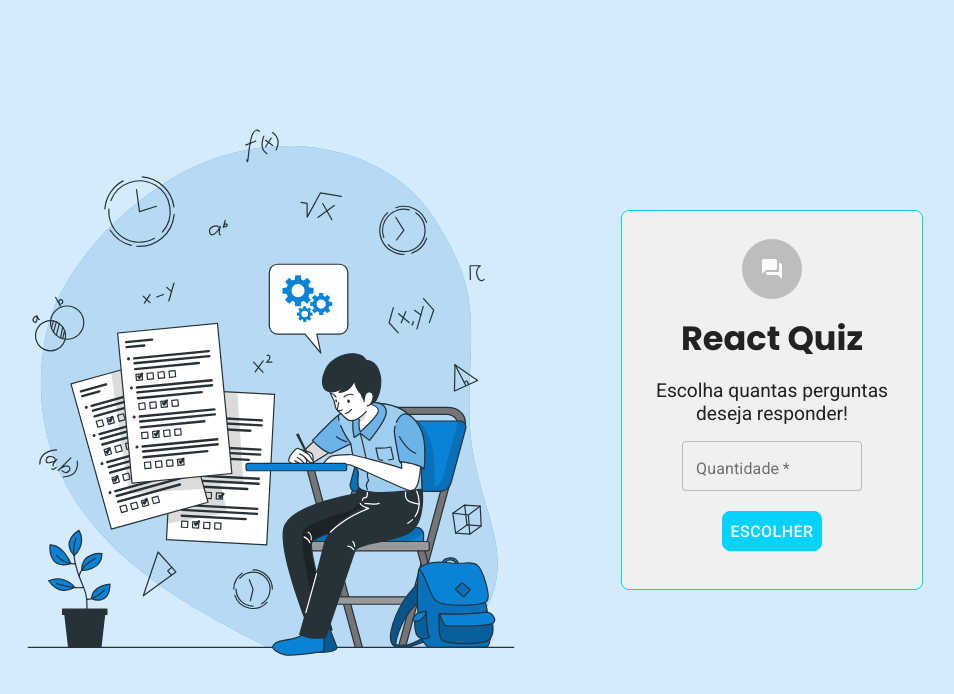
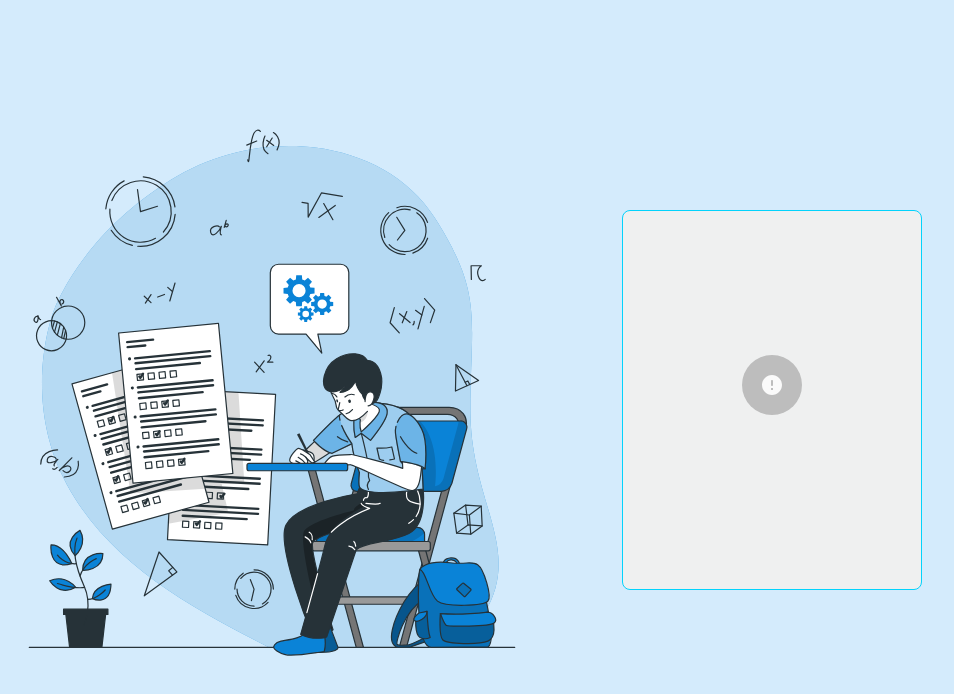
Before and after one commit to maycongc/react-quiz, a React (Create React App) app: page / in a window 1280 px wide. Shown: the top 694 px of the page, without its empty margins (193-1147 px from the left). Built offline with nearby package versions, Linux system fonts and the light colour scheme.

Commit message:
refatoração de section element

```diff
--- a/src/components/SectionElement/index.tsx
+++ b/src/components/SectionElement/index.tsx
@@ -1,38 +1,34 @@
-import { Button, TextField, Avatar } from '@material-ui/core';
+import { ReactNode } from 'react';
+import { Avatar } from '@material-ui/core';
 import QuestionAnswerRoundedIcon from '@material-ui/icons/QuestionAnswerRounded';
-import { FormEvent } from 'react';
-import { useHistory } from 'react-router-dom';
+import ErrorRoundedIcon from '@material-ui/icons/ErrorRounded';
 
 import { SectionWrapper } from './styles';
 
-export function SectionElement(): JSX.Element {
-  const history = useHistory();
+type SectionElementProps = {
+  icon: string;
+  title: string;
+  description: string;
+  children: ReactNode;
+};
 
-  function handleSubmit(event: FormEvent) {
-    event.preventDefault();
-
-    history.push('/verification');
-  }
+export function SectionElement(props: SectionElementProps): JSX.Element {
+  const { icon, title, description, children } = props;
 
   return (
     <SectionWrapper>
       <div>
         <Avatar style={{ height: '60px', width: '60px' }}>
-          <QuestionAnswerRoundedIcon />
+          {icon === 'home' ? (
+            <QuestionAnswerRoundedIcon />
+          ) : (
+            <ErrorRoundedIcon />
+          )}
         </Avatar>
-        <h1>React Quiz</h1>
-        <p>Escolha quantas perguntas deseja responder!</p>
+        <h1>{title}</h1>
+        <p>{description}</p>
       </div>
-
-      <form onSubmit={handleSubmit}>
-        <TextField
-          type="number"
-          variant="outlined"
-          required
-          label="Quantidade"
-        />
-        <Button type="submit">Escolher</Button>
-      </form>
+      {children}
     </SectionWrapper>
   );
 }
```
